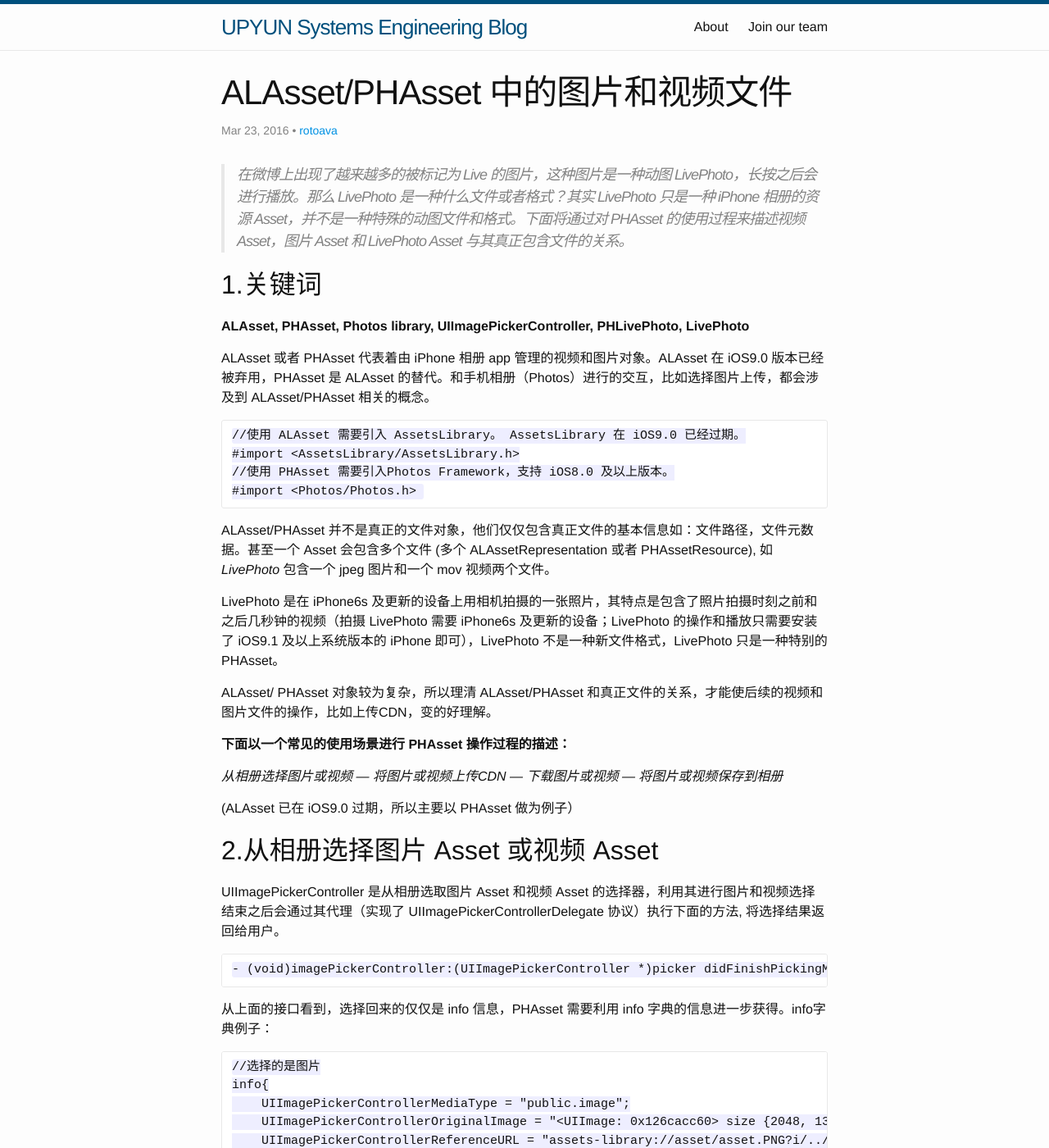
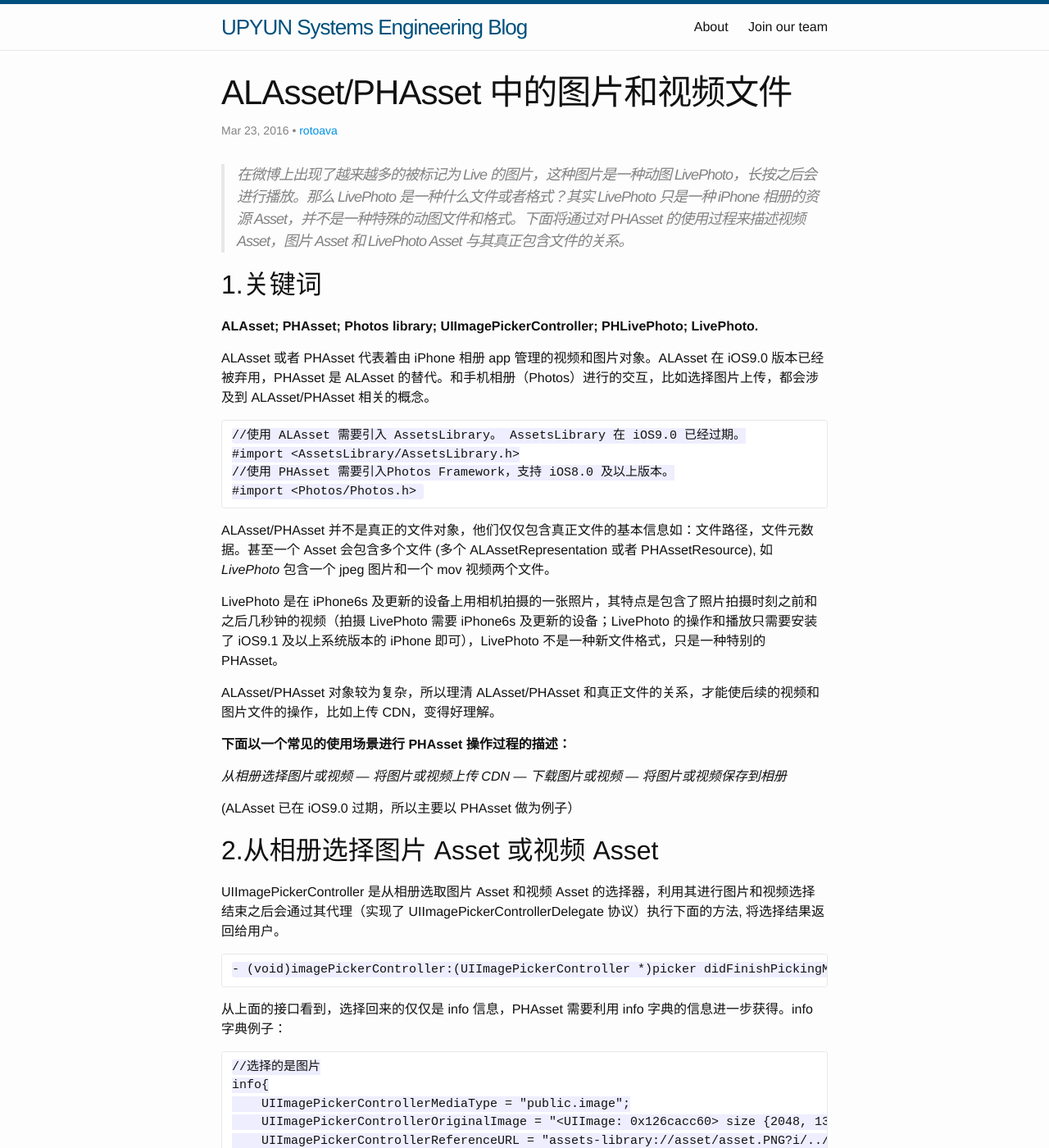
Before and after one commit to upyun/upyun.github.io, a Jekyll site: the page built from _posts/2016-03-23-the-real-files-in-alasset-and-phasset.markdown, in a window 1280 px wide and 1400 px high. Shown: the whole window at 82% size. Built offline with Jekyll 4.4.1, drawn with Linux system fonts in a browser that asks for light colours; comment, search, counter and statistics services are not loaded; some of the changed text lies outside the part shown.

Commit message:
fix print style & remove some verbose word

````diff
--- a/_posts/2016-03-23-the-real-files-in-alasset-and-phasset.markdown
+++ b/_posts/2016-03-23-the-real-files-in-alasset-and-phasset.markdown
@@ -11,7 +11,7 @@ comments: true
 
 ## 1.关键词
 
-__ALAsset, PHAsset, Photos library, UIImagePickerController, PHLivePhoto, LivePhoto__
+__ALAsset; PHAsset; Photos library; UIImagePickerController; PHLivePhoto; LivePhoto.__
 
 ALAsset 或者 PHAsset 代表着由 iPhone 相册 app 管理的视频和图片对象。ALAsset 在 iOS9.0 版本已经被弃用，PHAsset 是 ALAsset 的替代。和手机相册（Photos）进行的交互，比如选择图片上传，都会涉及到 ALAsset/PHAsset 相关的概念。
 
@@ -24,13 +24,13 @@ ALAsset 或者 PHAsset 代表着由 iPhone 相册 app 管理的视频和图片
 
 ALAsset/PHAsset 并不是真正的文件对象，他们仅仅包含真正文件的基本信息如：文件路径，文件元数据。甚至一个 Asset 会包含多个文件 (多个 ALAssetRepresentation 或者 PHAssetResource), 如 _LivePhoto_ 包含一个 jpeg 图片和一个 mov 视频两个文件。
 
-LivePhoto 是在 iPhone6s 及更新的设备上用相机拍摄的一张照片，其特点是包含了照片拍摄时刻之前和之后几秒钟的视频（拍摄 LivePhoto 需要 iPhone6s 及更新的设备；LivePhoto 的操作和播放只需要安装了 iOS9.1 及以上系统版本的 iPhone 即可），LivePhoto 不是一种新文件格式，LivePhoto 只是一种特别的 PHAsset。
+LivePhoto 是在 iPhone6s 及更新的设备上用相机拍摄的一张照片，其特点是包含了照片拍摄时刻之前和之后几秒钟的视频（拍摄 LivePhoto 需要 iPhone6s 及更新的设备；LivePhoto 的操作和播放只需要安装了 iOS9.1 及以上系统版本的 iPhone 即可），LivePhoto 不是一种新文件格式，只是一种特别的 PHAsset。
 
-ALAsset/ PHAsset 对象较为复杂，所以理清 ALAsset/PHAsset 和真正文件的关系，才能使后续的视频和图片文件的操作，比如上传CDN，变的好理解。
+ALAsset/PHAsset 对象较为复杂，所以理清 ALAsset/PHAsset 和真正文件的关系，才能使后续的视频和图片文件的操作，比如上传 CDN，变得好理解。
 
 __下面以一个常见的使用场景进行 PHAsset 操作过程的描述：__
 
-_从相册选择图片或视频 — 将图片或视频上传CDN — 下载图片或视频 — 将图片或视频保存到相册_
+_从相册选择图片或视频 — 将图片或视频上传 CDN — 下载图片或视频 — 将图片或视频保存到相册_
 
 (ALAsset 已在 iOS9.0 过期，所以主要以 PHAsset 做为例子）
 
@@ -43,7 +43,7 @@ UIImagePickerController 是从相册选取图片 Asset 和视频 Asset 的选择
 ```
 - (void)imagePickerController:(UIImagePickerController *)picker didFinishPickingMediaWithInfo:(NSDictionary<NSString *,id> *)info;
 ```
-从上面的接口看到，选择回来的仅仅是 info 信息，PHAsset 需要利用 info 字典的信息进一步获得。info字典例子：
+从上面的接口看到，选择回来的仅仅是 info 信息，PHAsset 需要利用 info 字典的信息进一步获得。info 字典例子：
 
 ```
 //选择的是图片
@@ -60,7 +60,7 @@ info{
     UIImagePickerControllerReferenceURL = "assets-library://asset/asset.MOV?id=546/../B&ext=MOV";
 }
 
-//选择的是LivePhoto
+//选择的是 LivePhoto
 info{
     UIImagePickerControllerLivePhoto = "<PHLivePhoto: 0x126e3a170>";
     UIImagePickerControllerMediaType = "com.apple.live-photo";
@@ -69,7 +69,7 @@ info{
 }
 ```
 
-从 info 字典的例子可以看到，选择图片，视频和 LivePhoto 三种的回调信息是有区别的，每个结果包含的字段也不相同，但是都有个 __UIImagePickerControllerReferenceURL__ 键值，顾名思义，__assets-library:__ 这条 URL 便是指向我们所选择的 PHAsset 对象的 URL。（LivePhoto 也是属于一种较为特殊的图片 Asset）
+从 info 字典的例子可以看到，选择图片，视频和 LivePhoto 三种的回调信息是有区别的，每个结果包含的字段也不相同，但是都有个 UIImagePickerControllerReferenceURL 键值，顾名思义，assets-library 这条 URL 便是指向我们所选择的 PHAsset 对象的 URL。
 
 __Fetching Assets__: 从 assets-library URL 获取我们需要的图片和视频 Asset
 
@@ -212,7 +212,7 @@ typedef void(^Result)(NSData *fileData, NSString *fileName);
 值得注意的是：上述两个接口，最后回调结果是 fileData。对于图片 PHAsset，因为图片文件不会很大，所以直接拿到图片 data 是可以的。但是对于视频 PHAsset，视频文件较大会占用大量内存空间。 我们可以通过修改上面的接口，用视频的 filePath 来替代 fileData，以解决处理大文件视频情况下的内存占用问题。
 
 
-修改接口，获取  videoFilePath，注意：使用完成，最好手动删除这个临时文件
+修改接口，获取 videoFilePath，注意：使用完成，最好手动删除这个临时文件
 
 ```
 typedef void(^ResultPath)(NSString *filePath, NSString *fileName);
@@ -300,4 +300,4 @@ void UISaveVideoAtPathToSavedPhotosAlbum(NSString *videoPath, id completionTarge
 ## 6.最后
 
 ALAsset/PHAsset 是属于 iPhone 相册相关操作范围内的概念，ALAsset/PHAsset 并不是文件，不能直接上传 CDN。上传 CDN 需要的真正图片视频文件可以用上文提供的方法从 PHAsset 提取出来。
-LivePhoto 属于一种特殊的 PHAsset，可以从 LivePhoto 里面分别提取图片和视频文件之后，再上传CDN。
+LivePhoto 属于一种特殊的 PHAsset，可以从 LivePhoto 里面分别提取图片和视频文件之后，再上传 CDN。
````
Also changed, not shown: other parts of _posts/2016-03-23-the-real-files-in-alasset-and-phasset.markdown (+4 -4 lines).
